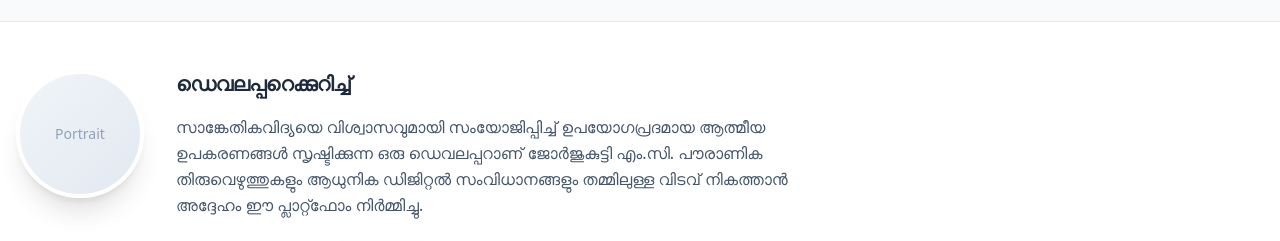
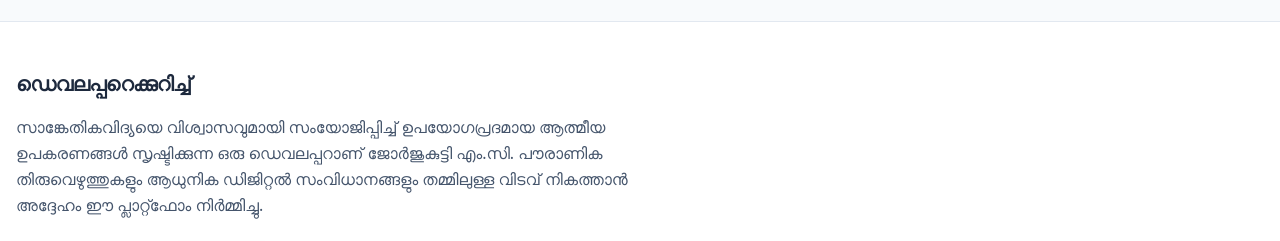
Before and after one commit to GeorgkuttyMC-bit/biblesolutions-, a React (Vite) app: page /#/admin-portal in a window 1280 px wide. Shown: the part 662-903 px from the top of the page. Built offline with nearby package versions, Linux system fonts and the light colour scheme; no server answers; the database is empty.

Commit message:
refactor(layout): remove portrait placeholder from footer
Clean up the footer UI by removing the unused portrait placeholder component.

```diff
--- a/src/components/MainLayout.tsx
+++ b/src/components/MainLayout.tsx
@@ -83,11 +83,6 @@ export function MainLayout({ children, language, setLanguage, ttsEnabled, toggle
       {/* Global Footer */}
       <footer className="bg-white border-t border-slate-200 mt-auto">
         <div className="max-w-7xl mx-auto px-4 py-12 flex flex-col md:flex-row items-center md:items-start gap-8">
-          <div className="flex-shrink-0">
-            <div className="w-32 h-32 bg-gradient-to-br from-slate-100 to-slate-200 rounded-full flex items-center justify-center overflow-hidden border-4 border-white shadow-xl mx-auto transform hover:scale-105 transition-transform duration-300">
-              <span className="text-slate-400 text-sm font-medium">Portrait</span>
-            </div>
-          </div>
           <div className="flex-1 text-center md:text-left space-y-4">
             <h3 className="text-xl font-bold tracking-tight text-slate-800">{t.footer.about}</h3>
             <p className="text-slate-600 leading-relaxed max-w-2xl">
```
Also changed, not shown: src/lib/1767176341119.jpg (deleted).
